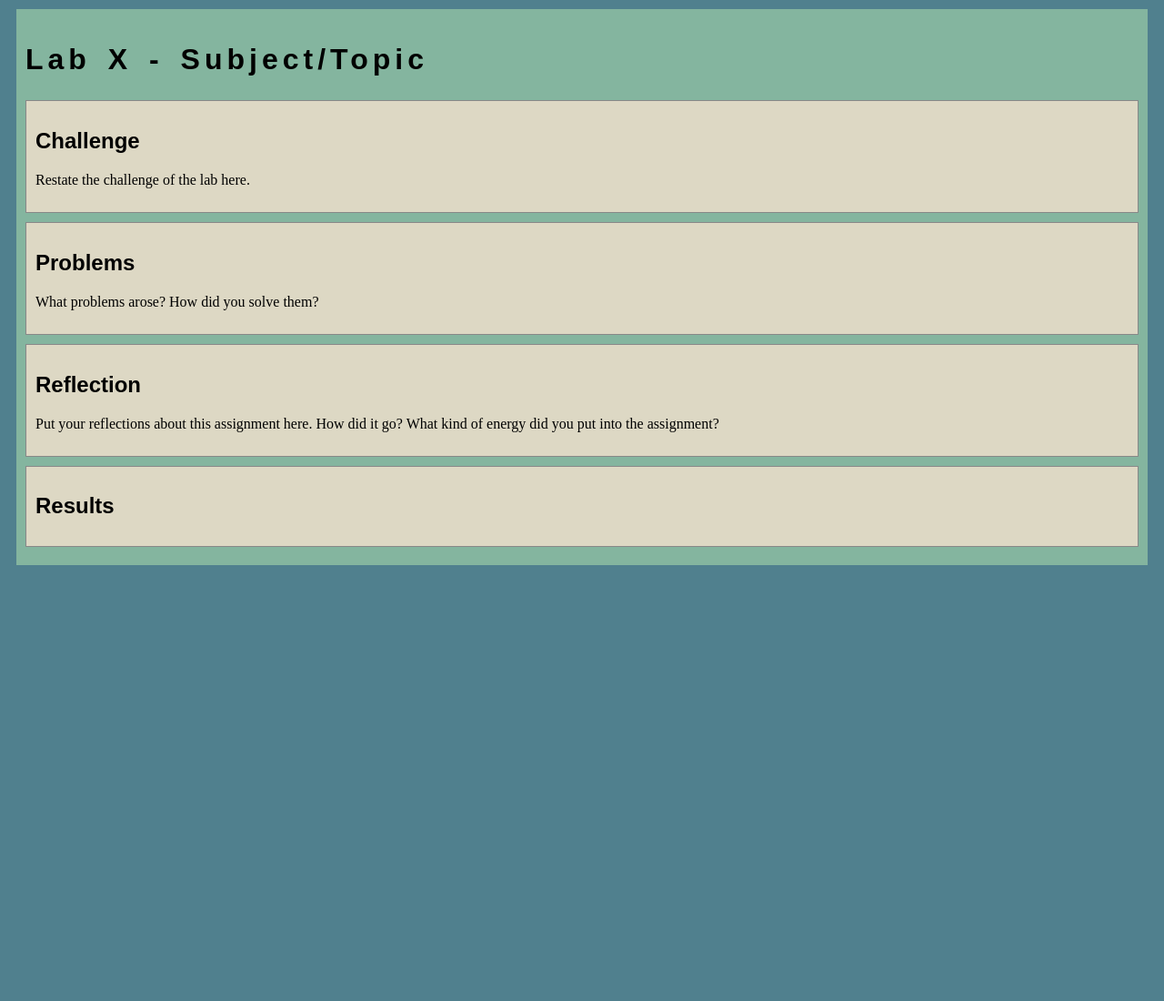
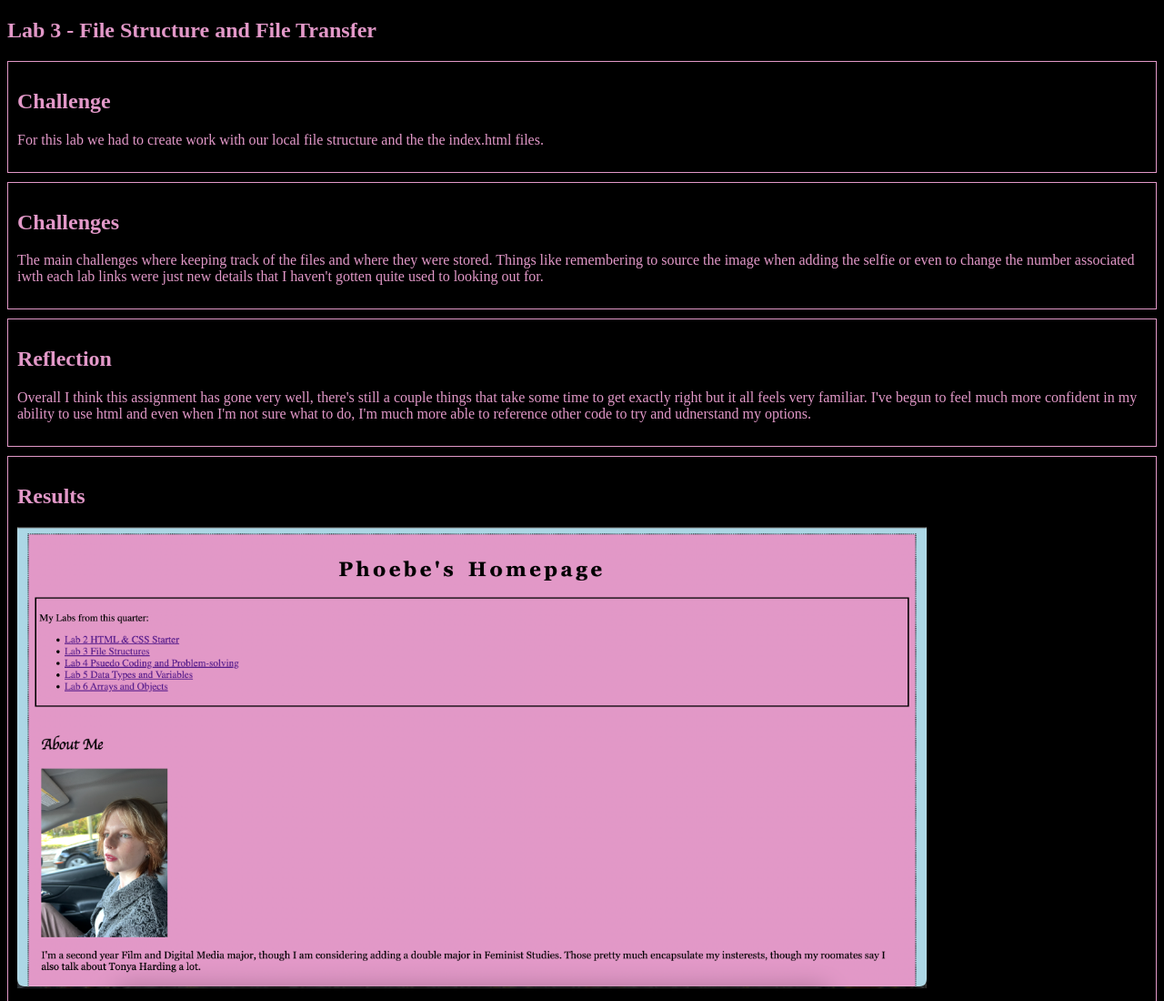
Before and after one commit to phoebe-rett/art101, a plain HTML site: page lab3/index.html in a window 1280 px wide. Shown: the top 1100 px of the page at 91% size. Before the commit the page ends 800 px from the top, so only its background shows below. Drawn offline with nearby package versions, Linux system fonts and the light colour scheme.

Commit message:
changes to lab 3

```diff
--- a/lab3/css/lab.css
+++ b/lab3/css/lab.css
@@ -4,6 +4,19 @@
 .minor-section {
     padding: 10px;
     margin-bottom: 10px;
-    border: solid 1px #888;
-    background-color: #DDD8C4;
+    border: solid 1px #e298c8;
+    background-color: #000000;
+    color: #e298c8;
   }
+
+  #output{
+    max-width:1000px;
+  }
+
+  body{
+    background-color: #000000;
+  }
+
+  h1{
+    color:#e298c8
+  }
--- a/lab3/index.html
+++ b/lab3/index.html
@@ -1,16 +1,14 @@
 <!DOCTYPE html>
 <html>
 <head>
-	<!-- This title is used for tabs and bookmarks -->
-	<title>Lab X - Subject/Topic</title>
+	<title>Lab 3 - File Sturcture and File Transfer</title>
 
 	<!-- Use UTF character set, a good idea with any webpage -->
   	<meta charset="UTF-8" />
 	<!-- Set viewport so page remains consistently scaled w narrow devices -->
   	<meta name="viewport" content="width=device-width, initial-scale=1.0" />
 
-	<!-- Include a sitewide CSS file for consistent styling across the site -->
-	<link rel="stylesheet" type="text/css" href="../css/site.css">
+
 	<!-- Lab-specifc CSS file for any special styling of this particular page -->
 	<link rel="stylesheet" type="text/css" href="css/lab.css">
 
@@ -23,25 +21,26 @@
 	<!-- Style this page by changing the CSS in ../css/site.css or css/lab.css -->
 	<main id="content">
 		<section>
-			<h1>Lab X - Subject/Topic</h1>
+			<h1>Lab 3 - File Structure and File Transfer</h1>
 			<div class="minor-section">
 					<h2>Challenge</h2>
-					<p>Restate the challenge of the lab here.</p>
+					<p>For this lab we had to create work with our local file structure and the the index.html files.</p>
 			</div>
 
 			<div class="minor-section">
-					<h2>Problems</h2>
-					<p>What problems arose? How did you solve them? </p>
+					<h2>Challenges</h2>
+					<p>The main challenges where keeping track of the files and where they were stored. Things like remembering to source the image  when adding the selfie or even to change the number associated iwth each lab links were just new details that I haven't gotten quite used to looking out for. </p>
 			</div>
 
 			<div class="minor-section">
 					<h2>Reflection</h2>
-					<p>Put your reflections about this assignment here. How did it go? What kind of energy did you put into the assignment? </p>
+					<p>Overall I think this assignment has gone very well, there's still a couple things that take some time to get exactly right but it all feels very familiar. I've begun to feel much more confident in my ability to use html and even when I'm not sure what to do, I'm much more able to reference other code to try and udnerstand my options.  </p>
 			</div>
 
 			<div class="minor-section">
 					<h2>Results</h2>
-					<div id="output"></div>
+					<div><img id="output"  src="img/html-homepage.png" /></div>
+
 			</div>
 		</section>
 		<nav id="links">
```
Also changed, not shown: 1 other file.
